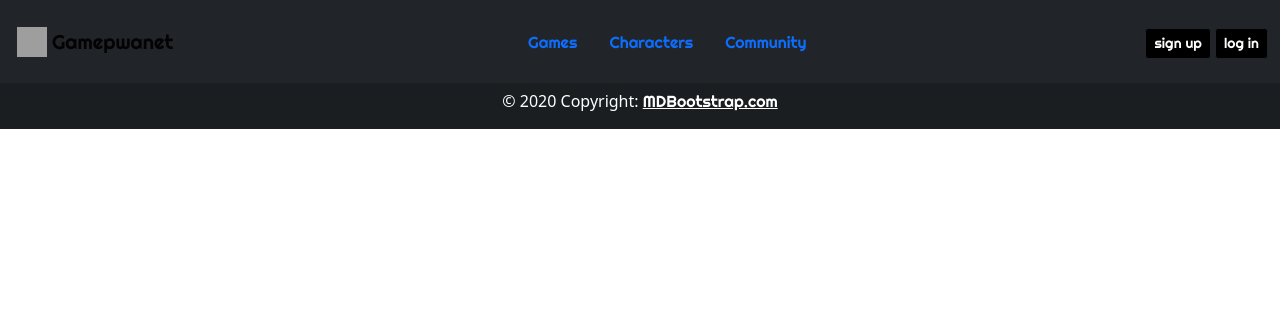
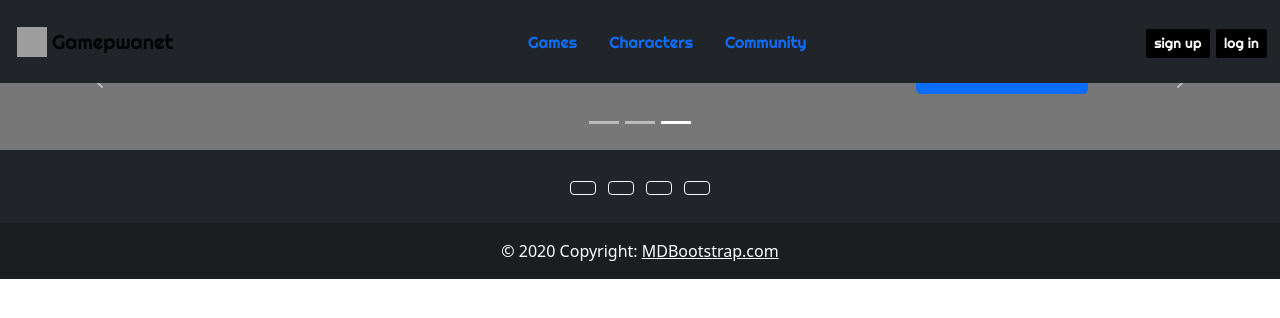
Before and after one commit to QuadlcorE/Gamepwanet, a Python web app: template templates/index.html in a window 1280 px wide. Shown: the top 318 px of the page. Run offline with Jinja, Linux system fonts and the light colour scheme; the template is opened without the code that fills it, so the values that code supplies are empty; grey boxes are pictures that could not be loaded.

Commit message:
Created the layout file.
Renamed the 'index.html' file to 'layout.html'. Could not get the icon files from font-awesome to work. Created a new 'index.html'.

```diff
--- a/static/stylesheet.css
+++ b/static/stylesheet.css
@@ -8,7 +8,7 @@
         font-family: 'Righteous', serif;
     }
 
-a
+header
 {
     font-family: 'Righteous', serif;
     color: white;
--- a/templates/index.html
+++ b/templates/index.html
@@ -1,106 +1,65 @@
-<!DOCTYPE html>
+{% extends "layout.html" %}
+{% block title %}Home{% endblock %}
+{% block content %}
+    <main>
+        <div id="myCarousel" class="carousel slide pointer-event" data-bs-ride="carousel">
 
-<html lang="en">
+            <div class="carousel-indicators">
+              <button type="button" data-bs-target="#myCarousel" data-bs-slide-to="0" class="" aria-label="Slide 1"></button>
+              <button type="button" data-bs-target="#myCarousel" data-bs-slide-to="1" aria-label="Slide 2" class=""></button>
+              <button type="button" data-bs-target="#myCarousel" data-bs-slide-to="2" aria-label="Slide 3" class="active" aria-current="true"></button>
+            </div>
 
-    <head>
-        <!--Meta tags-->
-        <meta charset="UTF-8">
-        <meta http-equiv="X-UA-Compatible" content="IE=edge">
-        <meta name="viewport" content="width=device-width, initial-scale=1.0">
+            <div class="carousel-inner">
 
-        <!--Bootstrap-->
-        <link href="https://cdn.jsdelivr.net/npm/bootstrap@5.0.2/dist/css/bootstrap.min.css" rel="stylesheet" integrity="sha384-EVSTQN3/azprG1Anm3QDgpJLIm9Nao0Yz1ztcQTwFspd3yD65VohhpuuCOmLASjC" crossorigin="anonymous">
-        <script src="https://cdn.jsdelivr.net/npm/bootstrap@5.0.2/dist/js/bootstrap.bundle.min.js" integrity="sha384-MrcW6ZMFYlzcLA8Nl+NtUVF0sA7MsXsP1UyJoMp4YLEuNSfAP+JcXn/tWtIaxVXM" crossorigin="anonymous"></script>
+              <div class="carousel-item">
+                <svg class="bd-placeholder-img" width="100%" height="100%" xmlns="http://www.w3.org/2000/svg" aria-hidden="true" preserveAspectRatio="xMidYMid slice" focusable="false"><rect width="100%" height="100%" fill="#777"></rect></svg>
 
-        <!--Extra stylesheets-->
-        <link rel="stylesheet" href="https://fonts.googleapis.com/css?family=Righteous">
-        <link rel="stylesheet" href="/static/stylesheet.css">
+                <div class="container">
+                  <div class="carousel-caption text-start">
+                    <h1>Example headline.</h1>
+                    <p>Some representative placeholder content for the first slide of the carousel.</p>
+                    <p><a class="btn btn-lg btn-primary" href="#">Sign up today</a></p>
+                  </div>
+                </div>
+              </div>
 
-        <title>Discover Games</title>
-    </head>
+              <div class="carousel-item">
+                <svg class="bd-placeholder-img" width="100%" height="100%" xmlns="http://www.w3.org/2000/svg" aria-hidden="true" preserveAspectRatio="xMidYMid slice" focusable="false"><rect width="100%" height="100%" fill="#777"></rect></svg>
 
-    <body>
-        <header>
-            <nav class="navbar navbar-expand-md navbar-light fixed-top bg-dark ">
-                <div class="container-fluid">
-                    <div class="d-flex justify-content-start">
-                        <img src=https://cdn-icons-png.flaticon.com/512/1722/1722368.png alt="" height="30" width="30" style="margin: 5px">
-                        <a class="navbar-brand" href="/">Gamepwanet</a>
-                        <!--img src="https://icons.iconarchive.com/icons/double-j-design/super-mono-3d/128/game-controller-icon.png" alt="" height="24" width="30"-->
-                    </div>
-                <div class="d-flex justify-content-center">
-                    <a class="nav-link active" aria-current="page" href="#">Games</a>
-                    <a class="nav-link active" aria-current="page" href="#">Characters</a>
-                    <a class="nav-link active" aria-current="page" href="#">Community</a>
+                <div class="container">
+                  <div class="carousel-caption">
+                    <h1>Another example headline.</h1>
+                    <p>Some representative placeholder content for the second slide of the carousel.</p>
+                    <p><a class="btn btn-lg btn-primary" href="#">Learn more</a></p>
+                  </div>
+                </div>
+              </div>
 
+              <div class="carousel-item active">
+                <svg class="bd-placeholder-img" width="100%" height="100%" xmlns="http://www.w3.org/2000/svg" aria-hidden="true" preserveAspectRatio="xMidYMid slice" focusable="false"><rect width="100%" height="100%" fill="#777"></rect></svg>
+
+                <div class="container">
+                  <div class="carousel-caption text-end">
+                    <h1>One more for good measure.</h1>
+                    <p>Some representative placeholder content for the third slide of this carousel.</p>
+                    <p><a class="btn btn-lg btn-primary" href="#">Browse gallery</a></p>
+                  </div>
                 </div>
-                <div class="d-flex justify-content-end">
-                    <div class="input-group mb-3">
-                        <form method="post">
-                            <div >
-                                <button class="btn btn-dark btn-sm" type="button" style="margin-top: 20px; background: #000000 ">sign up</button>
-                                <button class="btn btn-dark btn-sm" type="button" style="margin-top: 20px; background: #000000;">log in</button>
-                              </div>
-                        </form>
-                    </div>
+              </div>
 
-                </div>
-                </div>
-            </nav>
-        </header>
+            </div>
 
-        <div>
+            <button class="carousel-control-prev" type="button" data-bs-target="#myCarousel" data-bs-slide="prev">
+              <span class="carousel-control-prev-icon" aria-hidden="true"></span>
+              <span class="visually-hidden">Previous</span>
+            </button>
+
+            <button class="carousel-control-next" type="button" data-bs-target="#myCarousel" data-bs-slide="next">
+              <span class="carousel-control-next-icon" aria-hidden="true"></span>
+              <span class="visually-hidden">Next</span>
+            </button>
 
         </div>
-
-
-
-    <footer class="bg-dark text-center text-white">
-    <!-- Grid container -->
-    <div class="container p-4 pb-0">
-      <!-- Section: Social media -->
-      <section class="mb-4">
-        <!-- Facebook -->
-        <a class="btn btn-outline-light btn-floating m-1" href="#!" role="button"
-          ><i class="fab fa-facebook-f"></i
-        ></a>
-
-        <!-- Twitter -->
-        <a class="btn btn-outline-light btn-floating m-1" href="#!" role="button"
-          ><i class="fab fa-twitter"></i
-        ></a>
-
-        <!-- Google -->
-        <a class="btn btn-outline-light btn-floating m-1" href="#!" role="button"
-          ><i class="fab fa-google"></i
-        ></a>
-
-        <!-- Instagram -->
-        <a class="btn btn-outline-light btn-floating m-1" href="#!" role="button"
-          ><i class="fab fa-instagram"></i
-        ></a>
-
-        <!-- Linkedin -->
-        <a class="btn btn-outline-light btn-floating m-1" href="#!" role="button"
-          ><i class="fab fa-linkedin-in"></i
-        ></a>
-
-        <!-- Github -->
-        <a class="btn btn-outline-light btn-floating m-1" href="#!" role="button"
-          ><i class="fab fa-github"></i
-        ></a>
-      </section>
-      <!-- Section: Social media -->
-    </div>
-    <!-- Grid container -->
-
-    <!-- Copyright -->
-    <div class="text-center p-3" style="background-color: rgba(0, 0, 0, 0.2);">
-      © 2020 Copyright:
-      <a class="text-white" href="https://mdbootstrap.com/">MDBootstrap.com</a>
-    </div>
-    <!-- Copyright -->
-  </footer>
-
-    </body>
-</html>
+    </main>
+{% endblock %}
--- /dev/null
+++ b/templates/layout.html
@@ -0,0 +1,103 @@
+<!DOCTYPE html>
+
+<html lang="en">
+
+    <head>
+        <!--Meta tags-->
+        <meta charset="UTF-8">
+        <meta http-equiv="X-UA-Compatible" content="IE=edge">
+        <meta name="viewport" content="width=device-width, initial-scale=1.0">
+
+        <!--Bootstrap-->
+        <link href="https://cdn.jsdelivr.net/npm/bootstrap@5.0.2/dist/css/bootstrap.min.css" rel="stylesheet" integrity="sha384-EVSTQN3/azprG1Anm3QDgpJLIm9Nao0Yz1ztcQTwFspd3yD65VohhpuuCOmLASjC" crossorigin="anonymous">
+        <script src="https://cdn.jsdelivr.net/npm/bootstrap@5.0.2/dist/js/bootstrap.bundle.min.js" integrity="sha384-MrcW6ZMFYlzcLA8Nl+NtUVF0sA7MsXsP1UyJoMp4YLEuNSfAP+JcXn/tWtIaxVXM" crossorigin="anonymous"></script>
+
+        <!--Extra stylesheets-->
+        <link rel="stylesheet" href="https://fonts.googleapis.com/css?family=Righteous">
+        <link rel="stylesheet" href="/static/stylesheet.css" >
+
+
+        <title>{% block title %}{% endblock %}</title>
+    </head>
+
+    <body>
+        <header>
+            <nav class="navbar navbar-expand-md navbar-light fixed-top bg-dark ">
+                <div class="container-fluid">
+                    <div class="d-flex justify-content-start">
+                        <img src=https://cdn-icons-png.flaticon.com/512/1722/1722368.png alt="" height="30" width="30" style="margin: 5px">
+                        <a class="navbar-brand" href="/">Gamepwanet</a>
+                        <!--img src="https://icons.iconarchive.com/icons/double-j-design/super-mono-3d/128/game-controller-icon.png" alt="" height="24" width="30"-->
+                    </div>
+                <div class="d-flex justify-content-center">
+                    <a class="nav-link active" aria-current="page" href="#">Games</a>
+                    <a class="nav-link active" aria-current="page" href="#">Characters</a>
+                    <a class="nav-link active" aria-current="page" href="#">Community</a>
+
+                </div>
+                <div class="d-flex justify-content-end">
+                    <div class="input-group mb-3">
+                        <form method="post">
+                            <div >
+                                <button class="btn btn-dark btn-sm" type="button" style="margin-top: 20px; background: #000000 ">sign up</button>
+                                <button class="btn btn-dark btn-sm" type="button" style="margin-top: 20px; background: #000000;">log in</button>
+                              </div>
+                        </form>
+                    </div>
+
+                </div>
+                </div>
+            </nav>
+        </header>
+
+        <div style="background:rgba(0, 0, 0, 0.2)">
+            {% block content %}{% endblock %}
+        </div>
+
+
+
+        <footer class="bg-dark text-center text-white">
+
+        <!--remeber to fix the footer and add icons for the links to the websites-->
+
+        <!-- Grid container -->
+
+        <div class="container p-4 pb-0">
+
+        <section class="mb-4">
+            <!-- Twitter -->
+            <a class="btn btn-outline-light btn-floating m-1" target="_blank" href="" role="button">
+                <i class="fab fa-twitter"></i>
+            </a>
+
+            <!-- Google -->
+            <a class="btn btn-outline-light btn-floating m-1" target="_blank" href="#!" role="button">
+                <i class="fas fa-google"></i>
+                <i class="fas fa-facebook-f"></i>
+            </a>
+
+            <!-- Linkedin -->
+            <a class="btn btn-outline-light btn-floating m-1" target="_blank" href="https://www.linkedin.com/in/aaron-ogbemi-93091019b/" role="button">
+                <i class="fab fa-linkedin-in"></i>
+            </a>
+
+            <!-- Github -->
+            <a class="btn btn-outline-light btn-floating m-1" target="_blank" href="https://github.com/QuadlcorE" role="button">
+                <i class="fab fa-github"></i>
+            </a>
+        </section>
+        <!-- Section: Social media -->
+
+        </div>
+        <!-- Grid container -->
+
+        <!-- Copyright -->
+        <div class="text-center p-3" style="background-color: rgba(0, 0, 0, 0.2);">
+        © 2020 Copyright:
+        <a class="text-white" href="https://mdbootstrap.com/">MDBootstrap.com</a>
+        </div>
+        <!-- Copyright -->
+        </footer>
+
+    </body>
+</html>
```
